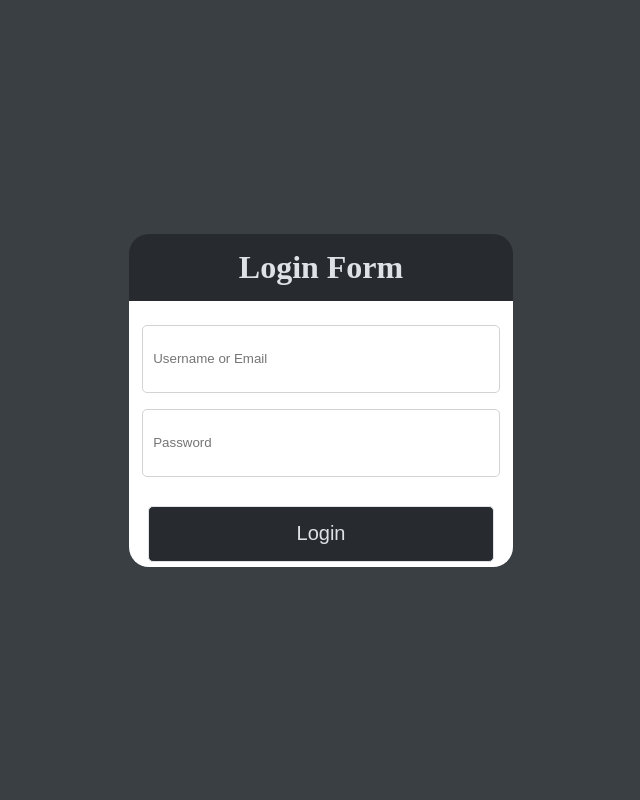
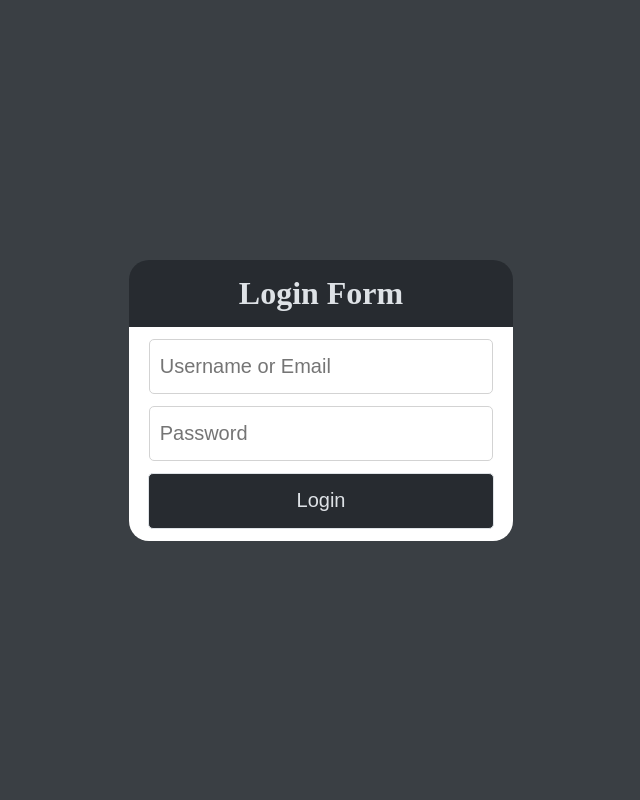
Before and after one commit to VektorOO7/Shared-Board, a PHP site: page /login.html in a window 1280 px wide. Shown: the whole page, without its empty margins (319-959 px from the left). Run offline with PHP 8.4, Linux system fonts and the light colour scheme.

Commit message:
Fixed inconsistent spacing in login

```diff
--- a/app/css/login.css
+++ b/app/css/login.css
@@ -63,21 +63,23 @@ form {
 #password-field {
     padding: var(--form-field-padding-sides) var(--form-field-padding-top-bottom);
 
-    width: calc(var(--form-field-width) - var(--form-field-padding-sides));
-    height: calc(var(--form-field-height) - var(--form-field-padding-top-bottom));
+    width: var(--form-field-width);
+    height: var(--form-field-height);
 
-    border: 1.5px solid lightgrey;
+    border: var(--form-field-border) solid lightgrey;
     border-radius: 5px;
+
+    font-size: var(--form-font);
 }
 
 #username-or-email-field {
-    margin-top: 3vh;
-    margin-bottom: 1vh;
+    margin-top: var(--between-field-margin);
+    margin-bottom: calc(var(--between-field-margin) / 2);
 }
 
 #password-field {
-    margin-top: 1vh;
-    margin-bottom: 3vh;
+    margin-top: calc(var(--between-field-margin) / 2);
+    margin-bottom: calc(var(--between-field-margin) / 2);
 }
 
 #login-button-div {
@@ -86,11 +88,12 @@ form {
 
 #login-button {
     padding: 0;
-    margin-left: 0;
-    margin-right: 0;
+    margin: 0;
+    margin-top: calc(var(--between-field-margin) / 2);
+    margin-bottom: var(--between-field-margin);
 
-    width: var(--form-field-width);
-    height: var(--form-field-height);
+    width: var(--form-login-button-width);
+    height: var(--form-login-button-height);
 
     position: relative;
 
@@ -99,7 +102,7 @@ form {
 
     background: var(--primary-color);
 
-    font-size: 20px;
+    font-size: var(--form-font);
 }
 
 #login-button:hover {
--- a/app/css/variables.css
+++ b/app/css/variables.css
@@ -15,7 +15,7 @@
 
     --board-width: 200px;
     --board-height: 200px;
-	--between-board-gap: 10px;
+    --between-board-gap: 20px;
 
     /*
        login.css variables
@@ -24,8 +24,17 @@
     --form-width: 30vw;
     --form-height: 75vh;
 
+    --form-font: 20px;
+
+    --between-field-margin: 1.5vh;
+
     --form-field-padding-sides: 10px;
     --form-field-padding-top-bottom: 10px;
-	--form-field-width: calc(var(--form-width) * 0.9);
-	--form-field-height: 7vh;
+    --form-field-border: 1.5px;
+
+    --form-login-button-width: calc(var(--form-width) * 0.9);
+    --form-login-button-height: 7vh;
+
+    --form-field-width: calc(var(--form-login-button-width) - 2 * calc(var(--form-field-padding-sides) + var(--form-field-border)));
+    --form-field-height: calc(var(--form-login-button-height) - 2 * calc(var(--form-field-padding-top-bottom) + var(--form-field-border)));
 }
```
Lines whose indentation alone changed are shown as unchanged.
